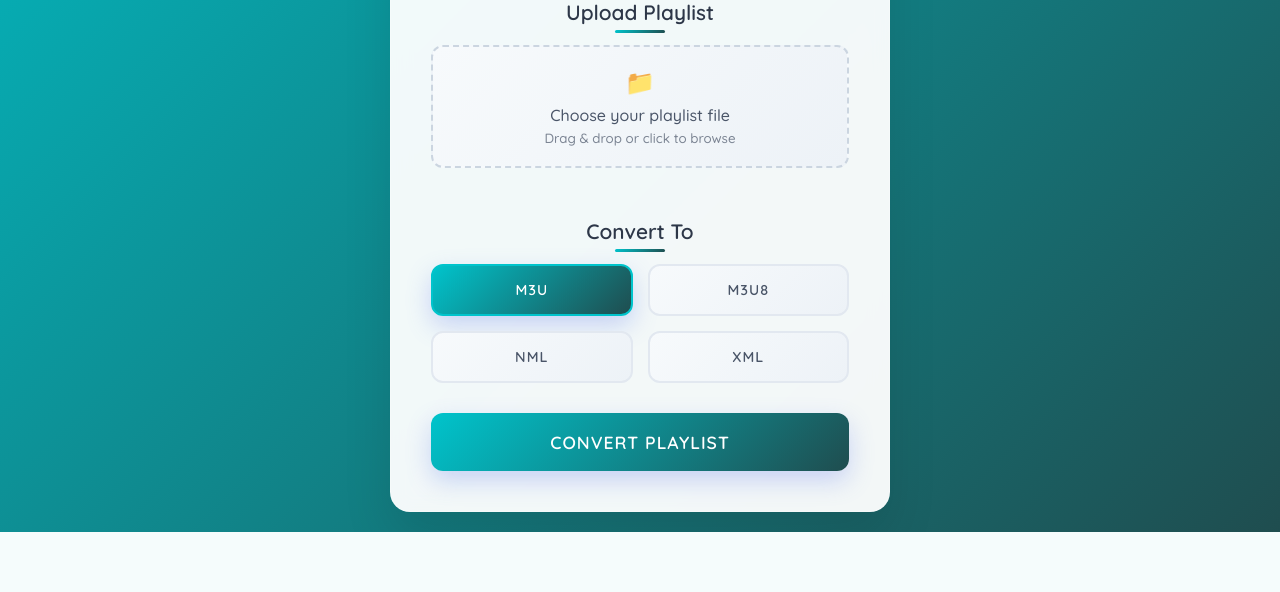
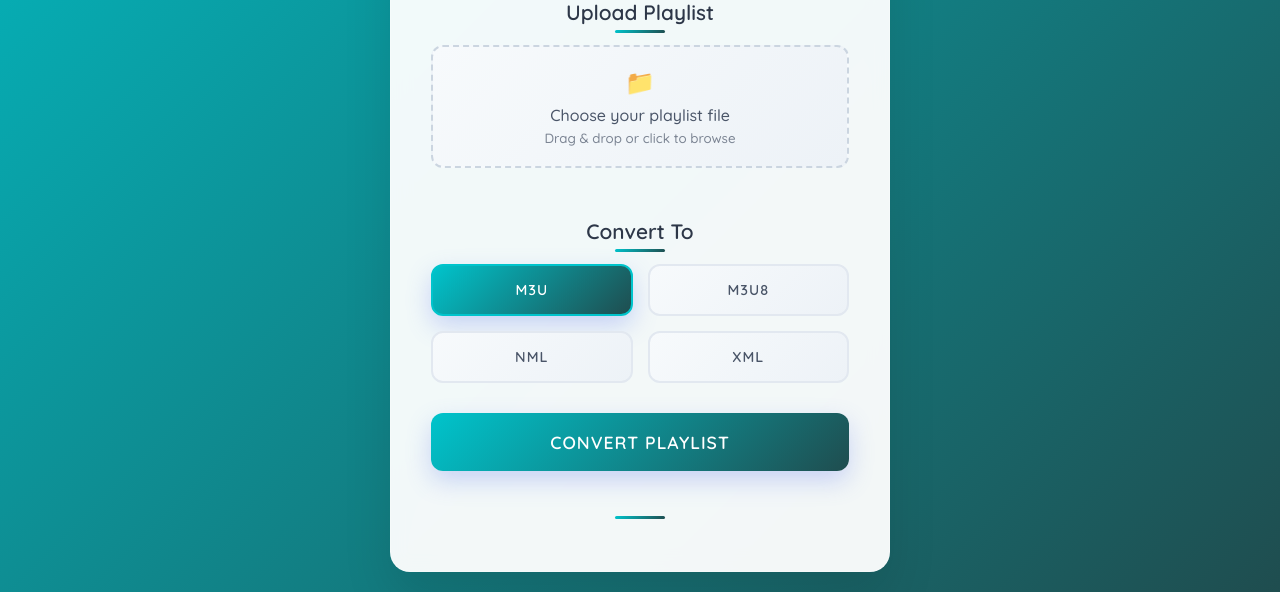
Before and after one commit to hcps-mulderlr/imaginemix_playlist_converter, a Flask app: page / in a window 1280 px wide. Shown: the part 485-1077 px from the top of the page. Before the commit the page ends 1017 px from the top, so only its background shows below. Run offline with Flask 3, Linux system fonts and the light colour scheme; some libraries are stand-ins or nearby versions.

Commit message:
added klaviyo form and spacing

```diff
--- a/templates/index.html
+++ b/templates/index.html
@@ -3,10 +3,12 @@
 <head>
     <meta charset="UTF-8">
     <meta name="viewport" content="width=device-width, initial-scale=1.0">
-    <title>Playlist Converter</title>
+    <title>ImagineMix Playlist Converter</title>
     <link rel="preconnect" href="https://fonts.googleapis.com">
     <link rel="preconnect" href="https://fonts.gstatic.com" crossorigin>
     <link href="https://fonts.googleapis.com/css2?family=Quicksand:wght@300;400;500;600;700&display=swap" rel="stylesheet">
+    <script type="text/javascript" async="" src="https://static.klaviyo.com/onsite/js/S9TwKE/klaviyo.js"></script>
+
     <style>
         * {
             margin: 0;
@@ -333,6 +335,12 @@
 
             <button type="submit" class="convert-btn">Convert Playlist</button>
         </form>
+        <br><br>
+        <div class="section-title">
+        </div>
+        <div class="klaviyo-form-Uh2j6A"></div>
+
+
     </div>
 
     <script>
```
